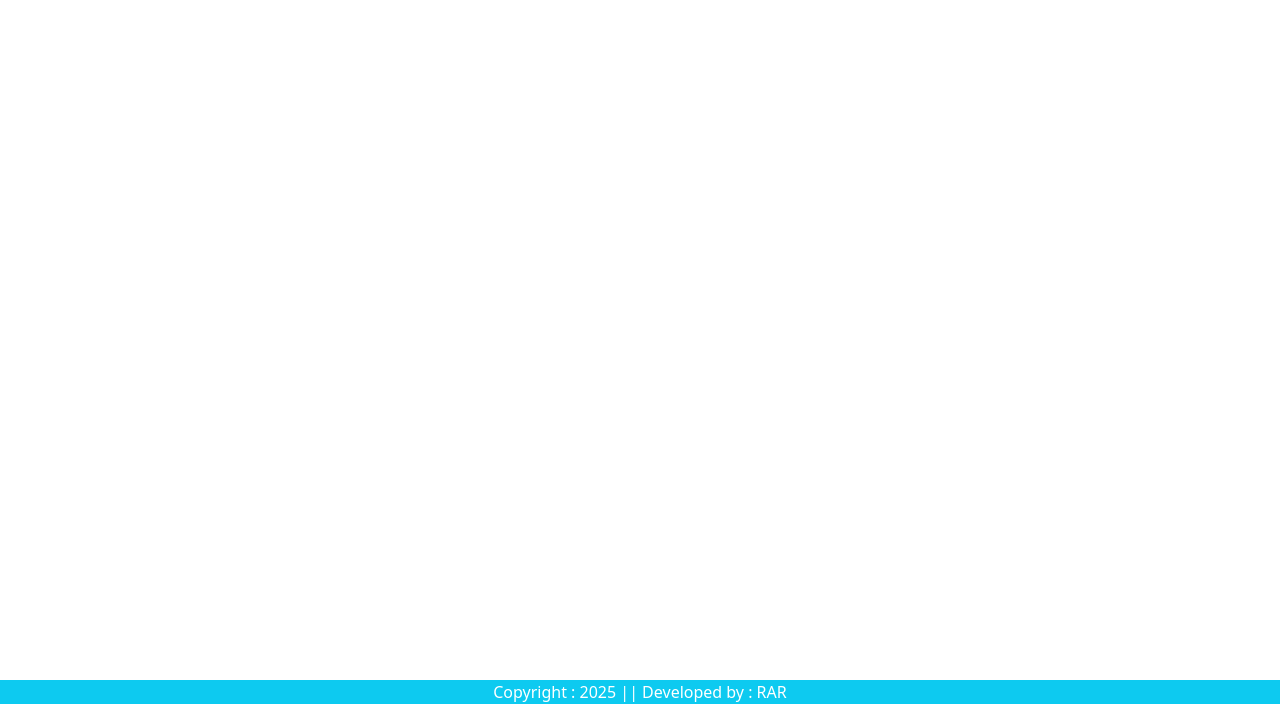
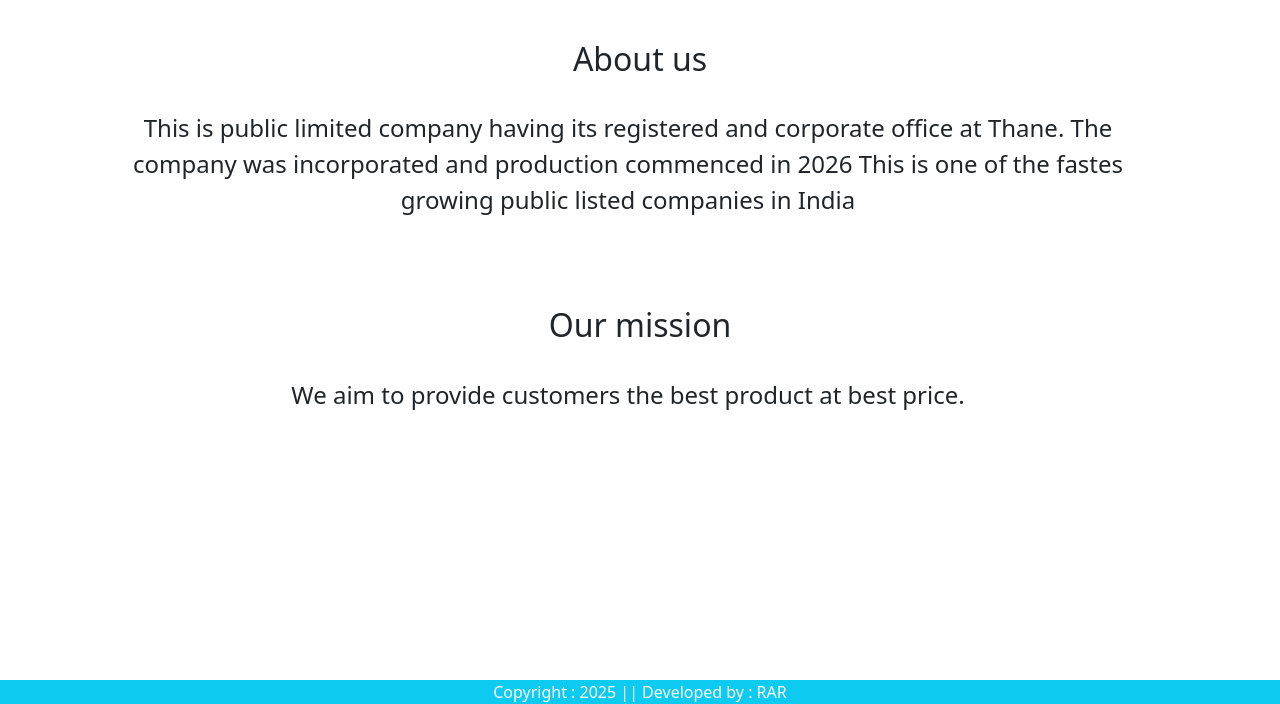
Before and after one commit to RAR2025/ECOM, a Django app: page /about/ in a window 1280 px wide. Shown: the part 96-800 px from the top of the page. Run offline with Django 5.2, Linux system fonts and the light colour scheme.

Commit message:
completed the about and contact page. started the forms section for user registration

```diff
--- /dev/null
+++ b/ec/app/forms.py
@@ -0,0 +1 @@
+from django import forms
--- a/ec/app/templates/app/about.html
+++ b/ec/app/templates/app/about.html
@@ -1,4 +1,31 @@
 {% extends "app/base.html" %}
 {% load static %}
 {% block title %}About{% endblock title %}
-{% block main-content %}{% endblock main-content %}
+{% block main-content %}
+    <div class='container mt-3'>
+        <br>
+        <h2 class="text-center">About us</h2>
+        <br>
+        <div class="row container">
+            <p class="fs-4 text-center">
+            This is public limited company having its
+            registered and corporate office at Thane.
+
+            The company was incorporated and production commenced in 2026
+            This is one of the fastes growing public listed companies in India
+
+            </p>
+        </div>
+        <br><br>
+        <br>
+        <h2 class="text-center">Our mission</h2>
+        <br>
+        <div class="row container">
+            <p class="fs-4 text-center">
+                We aim to provide customers the best product at best price.
+            </p>
+        </div>
+    </div>
+
+
+{% endblock main-content %}
--- a/ec/app/templates/app/base.html
+++ b/ec/app/templates/app/base.html
@@ -6,7 +6,7 @@
     <meta name="viewport" content="width=device-width, initial-scale=1.0">
 
     <link href="https://cdn.jsdelivr.net/npm/bootstrap@5.3.8/dist/css/bootstrap.min.css" rel="stylesheet" integrity="sha384-sRIl4kxILFvY47J16cr9ZwB07vP4J8+LH7qKQnuqkuIAvNWLzeN8tE5YBujZqJLB" crossorigin="anonymous">
-    <link rel="stylesheet" href="{% static "app/css/owl.carousal.min.css" %}"/>
+    <link rel="stylesheet" href="{% static "app/css/owl.carousel.min.css" %}"/>
     <link rel="stylesheet" href="{% static "app/css/all.min.css" %}"/>
     <link rel="stylesheet" href="{% static "app/css/style.css" %}"/>
 
@@ -42,10 +42,10 @@
             </ul>
             </li>
             <li class="nav-item">
-            <a class="nav-link text-white" href="#">About us</a>
+            <a class="nav-link text-white" href="{% url "about" %}">About us</a>
             </li>
             <li class="nav-item">
-            <a class="nav-link text-white" href="#">Contact us</a>
+            <a class="nav-link text-white" href="{% url "contact" %}">Contact us</a>
             </li>
 
         </ul>
```
Also changed, not shown: ec/app/templates/app/contact.html (+16 -2 lines).
